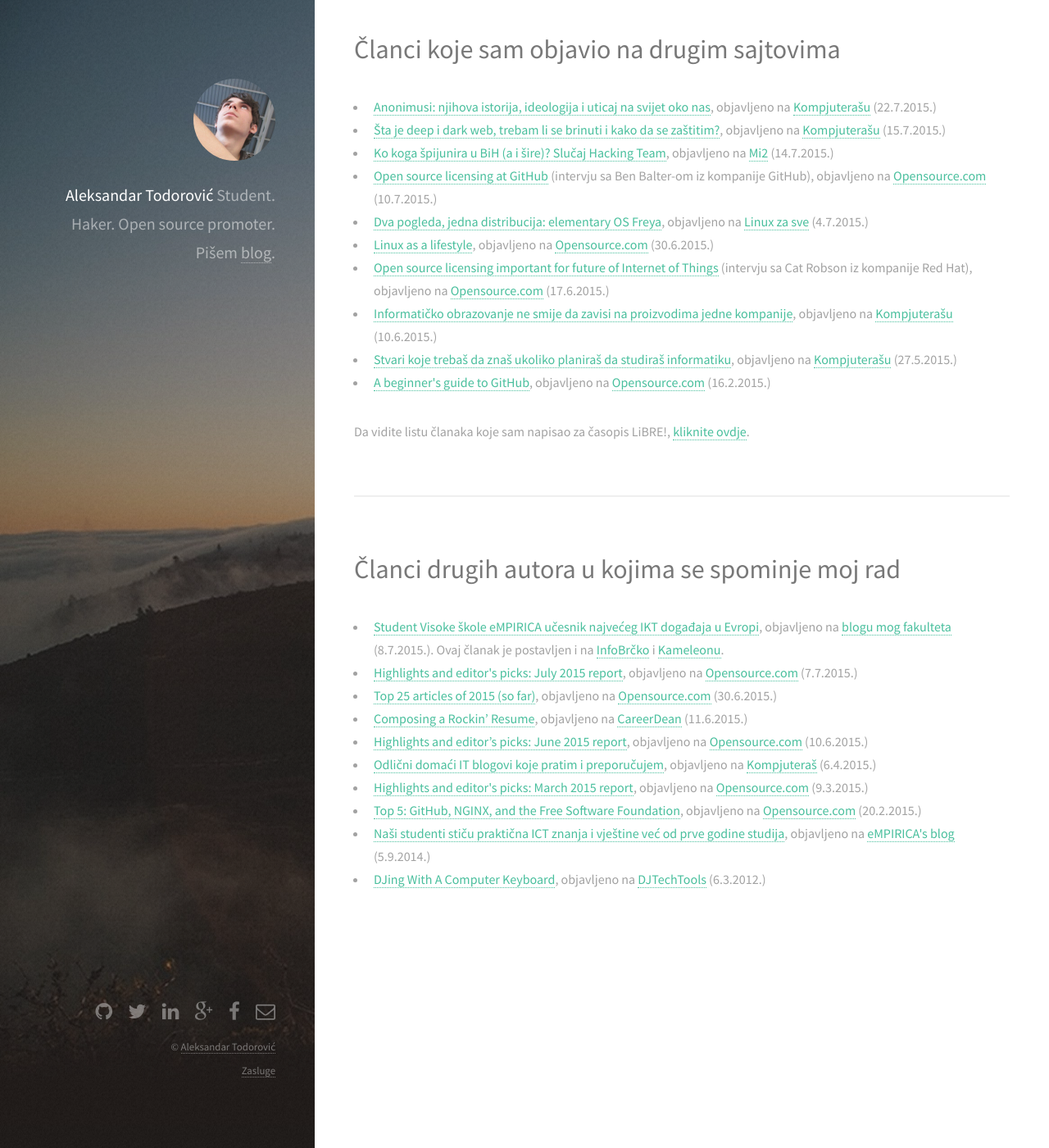
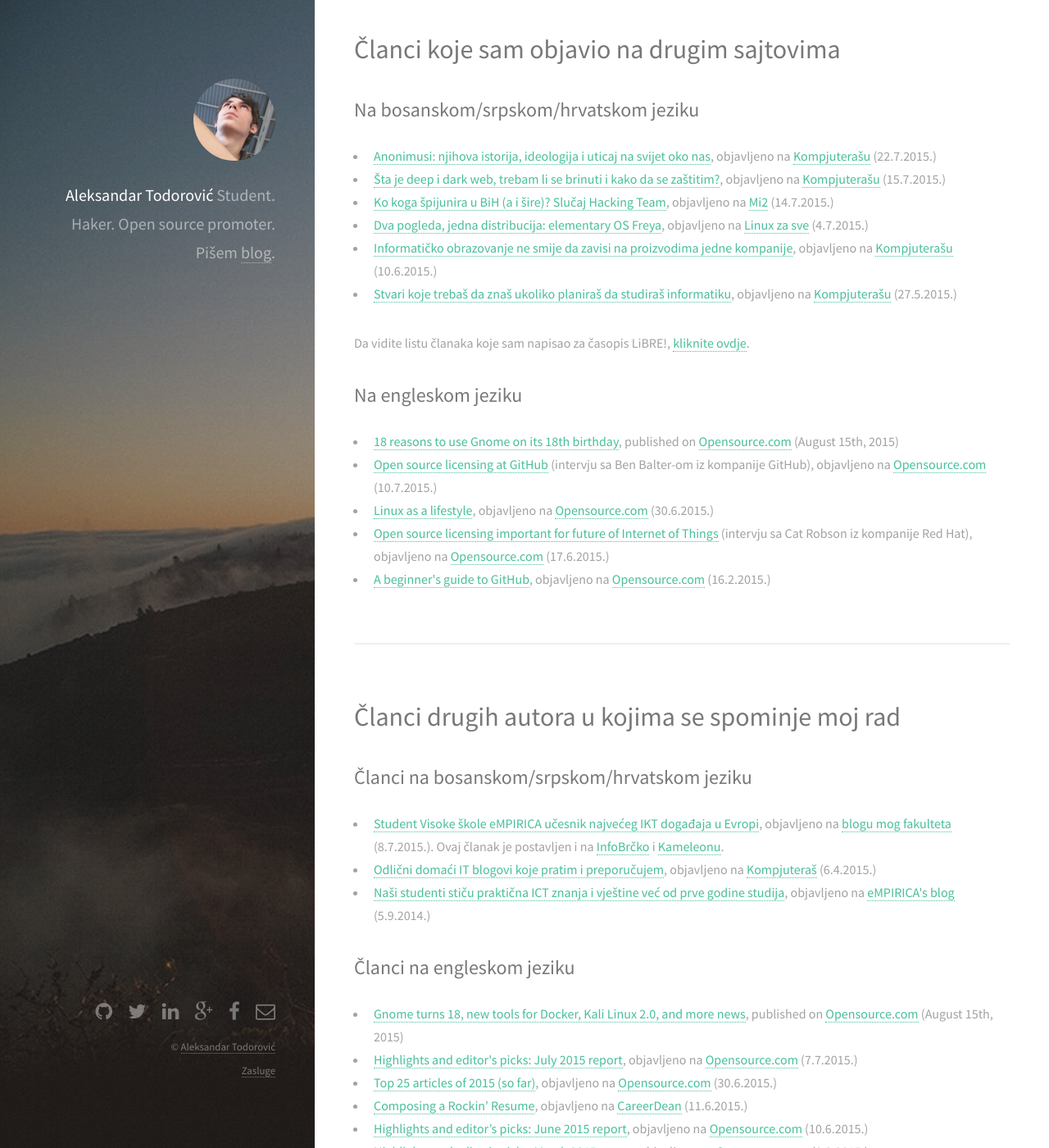
Before and after one commit to inputsh/bs.r3bl.me, a Jekyll site: the page built from index.html, in a window 1280 px wide and 1400 px high, scrolled down 567 px. Shown: the whole window at 82% size. Built offline with Jekyll 4.4.1, drawn with Linux system fonts in a browser that asks for light colours.

Commit message:
Arranges articles on homepage depending on the language

```diff
--- a/index.html
+++ b/index.html
@@ -33,33 +33,51 @@
 
     <section>
       <h1>Članci koje sam objavio na drugim sajtovima</h1>
+
+      <h2>Na bosanskom/srpskom/hrvatskom jeziku</h2>
+
       <ul>
         <li><a href="http://kompjuteras.com/anonimusi-njihova-istorija-ideologija-uticaj-na-svijet-oko-nas/">Anonimusi: njihova istorija, ideologija i uticaj na svijet oko nas</a>, objavljeno na <a href="http://kompjuteras.com">Kompjuterašu</a> (22.7.2015.)</li>
         <li><a href="http://kompjuteras.com/sta-je-deep-dark-web-trebam-li-se-brinuti-kako-da-se-zastitim/">Šta je deep i dark web, trebam li se brinuti i kako da se zaštitim?</a>, objavljeno na <a href="http://kompjuteras.com">Kompjuterašu</a> (15.7.2015.)</li>
         <li><a href="http://www.mi2.ba/vijesti/koga-spijunira-bih-sire-slucaj-hacking-team/">Ko koga špijunira u BiH (a i šire)? Slučaj Hacking Team</a>, objavljeno na <a href="http://www.mi2.ba/">Mi2</a> (14.7.2015.)</li>
+        <li><a href="http://www.linuxzasve.com/dva-pogleda-jedna-distribucija-elementary-os-freya">Dva pogleda, jedna distribucija: elementary OS Freya</a>, objavljeno na <a href="http://linuxzasve.com/">Linux za sve</a> (4.7.2015.)</li>
+        <li><a href="http://kompjuteras.com/informaticko-obrazovanje-ne-smije-da-zavisi-na-proizvodima-jedne-kompanije/">Informatičko obrazovanje ne smije da zavisi na proizvodima jedne kompanije</a>, objavljeno na <a href="http://kompjuteras.com/">Kompjuterašu</a> (10.6.2015.)</li>
+        <li><a href="http://kompjuteras.com/stvari-koje-trebas-da-znas-ukoliko-planiras-da-studiras-informatiku/">Stvari koje trebaš da znaš ukoliko planiraš da studiraš informatiku</a>, objavljeno na <a href="http://kompjuteras.com/">Kompjuterašu</a> (27.5.2015.)</li>
+      </ul>
+      <p>Da vidite listu članaka koje sam napisao za časopis LiBRE!, <a href="{{ site.url }}/libre">kliknite ovdje</a>.</p>
+
+      <h2>Na engleskom jeziku</h2>
+
+      <ul>
+        <li><a href="http://opensource.com/life/15/8/gnome-turns-18">18 reasons to use Gnome on its 18th birthday</a>, published on <a href="http://opensource.com">Opensource.com</a> (August 15th, 2015)</li>
         <li><a href="http://opensource.com/life/15/7/interview-ben-balter-github">Open source licensing at GitHub</a> (intervju sa Ben Balter-om iz kompanije GitHub), objavljeno na <a href="http://opensource.com">Opensource.com</a> (10.7.2015.)</li>
-        <li><a href="http://www.linuxzasve.com/dva-pogleda-jedna-distribucija-elementary-os-freya">Dva pogleda, jedna distribucija: elementary OS Freya</a>, objavljeno na <a href="http://linuxzasve.com/">Linux za sve</a> (4.7.2015.)</li>
         <li><a href="http://opensource.com/life/15/6/my-linux-story-Aleksandar-Todorovic">Linux as a lifestyle</a>, objavljeno na <a href="http://opensource.com">Opensource.com</a> (30.6.2015.)</li>
         <li><a href="http://opensource.com/business/15/6/interview-cat-robson-red-hat">Open source licensing important for future of Internet of Things</a> (intervju sa Cat Robson iz kompanije Red Hat), objavljeno na <a href="http://opensource.com">Opensource.com</a> (17.6.2015.)</li>
-        <li><a href="http://kompjuteras.com/informaticko-obrazovanje-ne-smije-da-zavisi-na-proizvodima-jedne-kompanije/">Informatičko obrazovanje ne smije da zavisi na proizvodima jedne kompanije</a>, objavljeno na <a href="http://kompjuteras.com/">Kompjuterašu</a> (10.6.2015.)</li>
-        <li><a href="http://kompjuteras.com/stvari-koje-trebas-da-znas-ukoliko-planiras-da-studiras-informatiku/">Stvari koje trebaš da znaš ukoliko planiraš da studiraš informatiku</a>, objavljeno na <a href="http://kompjuteras.com/">Kompjuterašu</a> (27.5.2015.)</li>
         <li><a href="http://opensource.com/life/15/2/beginners-guide-github">A beginner's guide to GitHub</a>, objavljeno na <a href="http://opensource.com">Opensource.com</a> (16.2.2015.)</li>
       </ul>
-      <p>Da vidite listu članaka koje sam napisao za časopis LiBRE!, <a href="{{ site.url }}/libre">kliknite ovdje</a>.</p>
     </section>
 
     <section>
       <h1 href="#articles-linking-to-my-work">Članci drugih autora u kojima se spominje moj rad</h1>
+
+      <h2>Članci na bosanskom/srpskom/hrvatskom jeziku</h2>
+
       <ul>
         <li><a href="http://www.empirica.ba/index.php/aktuelne-vijesti/490-student-visoke-skole-empirica-ucesnik-najveceg-ikt-dogadaja-u-evropi">Student Visoke škole eMPIRICA učesnik najvećeg IKT događaja u Evropi</a>, objavljeno na <a href="http://empirica.ba/index.php/aktuelne-vijesti">blogu mog fakulteta</a> (8.7.2015.). Ovaj članak je postavljen i na <a href="http://www.infobrcko.com/vijesti-iz-bih/11338-student-visoke-%C5%A1kole-empirica-u%C4%8Desnik-najve%C4%87eg-ikt-doga%C4%91aja-u-evropi.html">InfoBrčko</a> i <a href="http://www.kameleon.ba/index.php/lifestyle/Student-Visoke-skole-eMPIRICA-ucesnik-najveceg-IKT-dogadaja-u-Evropi-">Kameleonu</a>.</li>
+        <li><a href="http://kompjuteras.com/odlicni-domaci-blogovi-koje-pratim-preporucujem/">Odlični domaći IT blogovi koje pratim i preporučujem</a>, objavljeno na <a href="http://kompjuteras.com/">Kompjuteraš</a> (6.4.2015.)</li>
+        <li><a href="http://empirica.ba/index.php/aktuelne-vijesti/464-nasi-studenti-sticu-prakticna-ict-znanja-i-vjestine-vec-od-prve-godine-studija">Naši studenti stiču praktična ICT znanja i vještine već od prve godine studija</a>, objavljeno na <a href="http://empirica.ba/index.php/aktuelne-vijesti">eMPIRICA's blog</a> (5.9.2014.)</li>
+      </ul>
+
+      <h2>Članci na engleskom jeziku</h2>
+
+      <ul>
+        <li><a href="http://opensource.com/life/15/8/weekly-news-august-15">Gnome turns 18, new tools for Docker, Kali Linux 2.0, and more news</a>, published on <a href="http://opensource.com">Opensource.com</a> (August 15th, 2015)</li>
         <li><a href="http://opensource.com/life/15/7/community-report-july-2015">Highlights and editor's picks: July 2015 report</a>, objavljeno na <a href="http://opensource.com">Opensource.com</a> (7.7.2015.)</li>
         <li><a href="http://opensource.com/life/15/6/top-25-articles-2015-so-far">Top 25 articles of 2015 (so far)</a>, objavljeno na <a href="http://opensource.com">Opensource.com</a> (30.6.2015.)</li>
         <li><a href="http://www.careerdean.com/blog/composing-a-rockin-resume/">Composing a Rockin’ Resume</a>, objavljeno na <a href="https://www.careerdean.com/">CareerDean</a> (11.6.2015.)</li>
         <li><a href="http://opensource.com/community/15/5/community-report-june-2015">Highlights and editor’s picks: June 2015 report</a>, objavljeno na <a href="http://opensource.com">Opensource.com</a> (10.6.2015.)</li>
-        <li><a href="http://kompjuteras.com/odlicni-domaci-blogovi-koje-pratim-preporucujem/">Odlični domaći IT blogovi koje pratim i preporučujem</a>, objavljeno na <a href="http://kompjuteras.com/">Kompjuteraš</a> (6.4.2015.)</li>
         <li><a href="http://opensource.com/community-report-march-2015">Highlights and editor's picks: March 2015 report</a>, objavljeno na <a href="http://opensource.com/">Opensource.com</a> (9.3.2015.)</li>
         <li><a href="http://opensource.com/life/15/2/top-5-articles-week-february-20">Top 5: GitHub, NGINX, and the Free Software Foundation</a>, objavljeno na <a href="http://opensource.com/">Opensource.com</a> (20.2.2015.)</li>
-        <li><a href="http://empirica.ba/index.php/aktuelne-vijesti/464-nasi-studenti-sticu-prakticna-ict-znanja-i-vjestine-vec-od-prve-godine-studija">Naši studenti stiču praktična ICT znanja i vještine već od prve godine studija</a>, objavljeno na <a href="http://empirica.ba/index.php/aktuelne-vijesti">eMPIRICA's blog</a> (5.9.2014.)</li>
         <li><a href="http://djtechtools.com/2012/03/06/djing-with-a-computer-keyboard/">DJing With A Computer Keyboard</a>, objavljeno na <a href="http://djtechtools.com/">DJTechTools</a> (6.3.2012.)</li>
       </ul>
     </section>
```
Also changed, not shown: favicon.ico (added).
